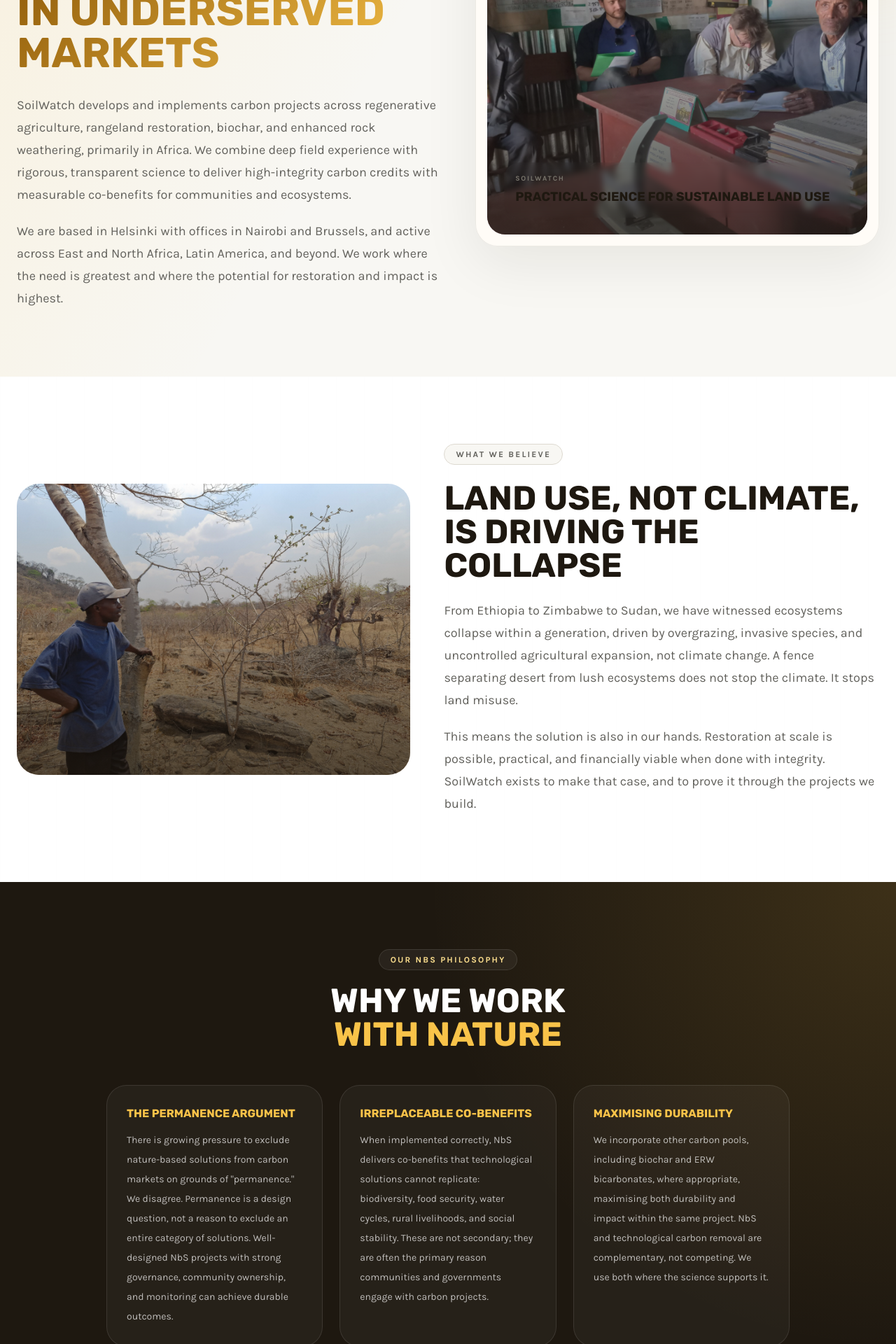
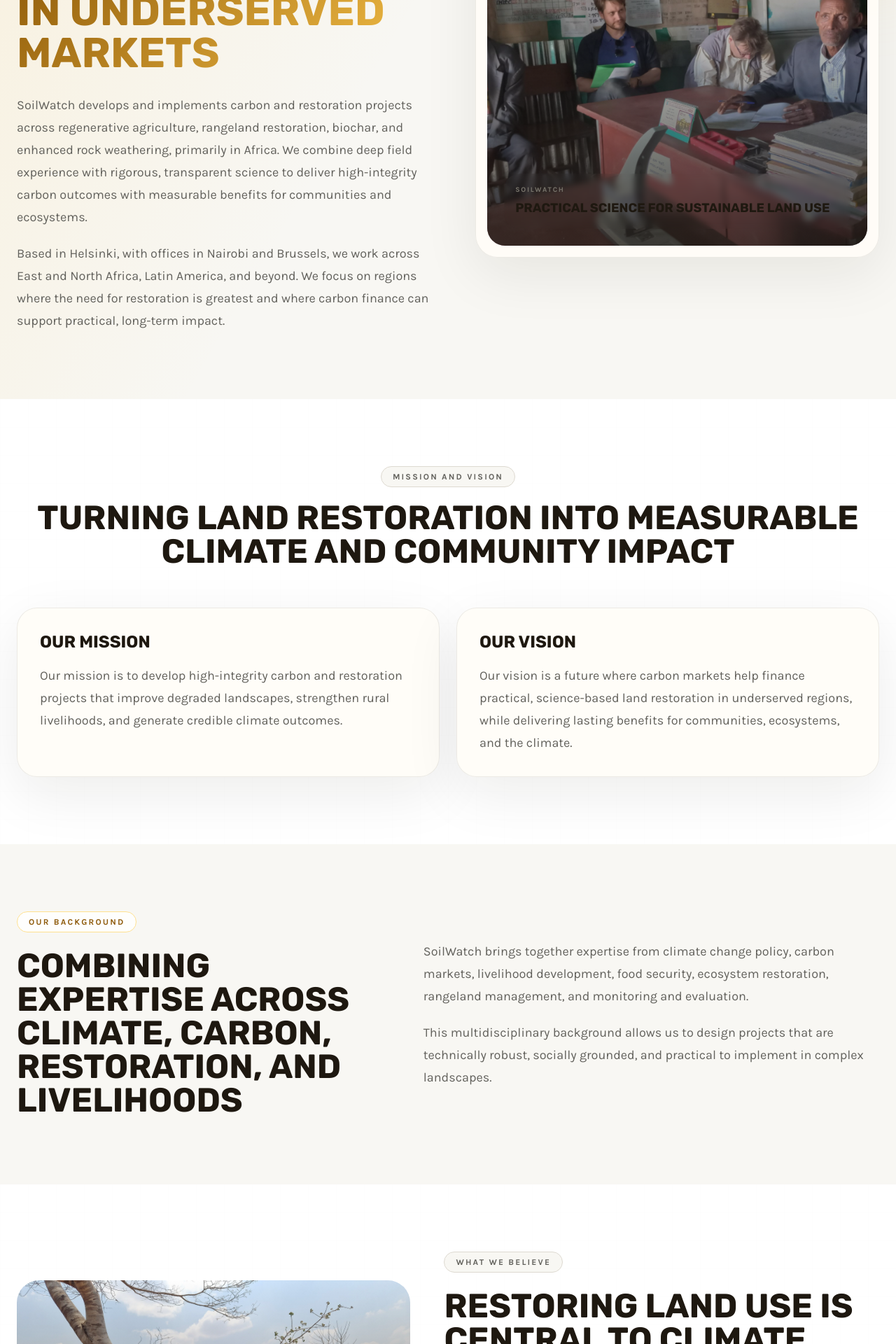
Before and after one commit to SoilWatch/soilwatch-website, a Next.js app: page /about in a window 1280 px wide. Shown: the part 380-2300 px from the top of the page at 70% size. Built offline with nearby package versions, Linux system fonts and the light colour scheme.

Commit message:
improving about page

```diff
--- a/src/app/about/page.tsx
+++ b/src/app/about/page.tsx
@@ -1,4 +1,5 @@
 'use client'
+
 import Navbar from '@/components/Navbar'
 import HowItWorks from '@/components/HowItWorks'
 import Image from 'next/image'
@@ -8,27 +9,27 @@ import { Beaker, BookOpen, HeartHandshake, ShieldCheck } from 'lucide-react'
 const values = [
   {
     icon: Beaker,
-    title: 'Scientific Rigor',
+    title: 'Scientific Rigour',
     description:
-      'We ground our work in defensible science and open methodologies. We don\'t use black-box models. We welcome scrutiny because rigour only gets better under examination.',
+      'We ground our work in defensible science, transparent methods, and evidence-based decision-making. We avoid black-box approaches and welcome scrutiny because robust work improves through examination.',
   },
   {
     icon: ShieldCheck,
-    title: 'Honest And Transparent Services',
+    title: 'Integrity And Transparency',
     description:
-      'We communicate clearly about methods, limitations, and results so partners can make decisions with confidence.',
+      'We communicate clearly about methods, assumptions, limitations, and results so partners can make informed decisions with confidence.',
   },
   {
     icon: HeartHandshake,
-    title: 'We Care For Your Business Just Like Ours',
+    title: 'Long-Term Partnership',
     description:
-      'We work as long-term collaborators, not distant vendors, and we take the outcomes of your project seriously.',
+      'We work as collaborators, not distant vendors. We take project outcomes seriously and support partners from design through implementation and monitoring.',
   },
   {
     icon: BookOpen,
-    title: 'Keep Learning And Adapting To New Technologies',
+    title: 'Learning And Adaptation',
     description:
-      'We continuously improve our approaches by combining field experience with evolving remote sensing, data, and analytical tools.',
+      'We continuously improve our approaches by combining field experience with evolving science, remote sensing, data systems, and analytical tools.',
   },
 ]
 
@@ -37,12 +38,13 @@ export default function AboutPage() {
 
   useEffect(() => {
     const observer = new IntersectionObserver(
-      (entries) => entries.forEach((entry) => {
-        if (entry.isIntersecting) {
-          entry.target.classList.remove('opacity-0')
-          entry.target.classList.add('animate-fade-up')
-        }
-      }),
+      (entries) =>
+        entries.forEach((entry) => {
+          if (entry.isIntersecting) {
+            entry.target.classList.remove('opacity-0')
+            entry.target.classList.add('animate-fade-up')
+          }
+        }),
       { threshold: 0.08 }
     )
 
@@ -57,25 +59,34 @@ export default function AboutPage() {
       <section className="section-shell overflow-hidden bg-soil-50 pb-24 pt-32">
         <div className="absolute inset-0 theme-lines opacity-75" />
         <div className="absolute right-[-6rem] top-10 h-72 w-72 rounded-full bg-earth-200/35 blur-3xl" />
+
         <div className="relative z-10 mx-auto max-w-7xl px-6">
           <div className="grid gap-12 lg:grid-cols-[1fr_0.95fr] lg:items-center">
             <div>
-              <div className="reveal opacity-0 inline-flex items-center gap-2 rounded-full border border-earth-200 bg-white/80 px-4 py-1.5 text-xs font-bold uppercase tracking-[0.18em] text-earth-700">
+              <div className="reveal inline-flex items-center gap-2 rounded-full border border-earth-200 bg-white/80 px-4 py-1.5 text-xs font-bold uppercase tracking-[0.18em] text-earth-700 opacity-0">
                 About Us
               </div>
-              <h1 className="reveal opacity-0 delay-100 mt-7 font-display text-5xl font-bold uppercase leading-[0.94] text-soil-900 md:text-6xl">
+
+              <h1 className="reveal mt-7 font-display text-5xl font-bold uppercase leading-[0.94] text-soil-900 opacity-0 delay-100 md:text-6xl">
                 Developers Of High-Integrity
                 <span className="gradient-text block">Carbon Projects In Underserved Markets</span>
               </h1>
-              <p className="reveal opacity-0 delay-200 mt-7 max-w-3xl text-lg leading-8 text-soil-600">
-                SoilWatch develops and implements carbon projects across regenerative agriculture, rangeland restoration, biochar, and enhanced rock weathering, primarily in Africa. We combine deep field experience with rigorous, transparent science to deliver high-integrity carbon credits with measurable co-benefits for communities and ecosystems.
+
+              <p className="reveal mt-7 max-w-3xl text-lg leading-8 text-soil-600 opacity-0 delay-200">
+                SoilWatch develops and implements carbon and restoration projects across regenerative agriculture,
+                rangeland restoration, biochar, and enhanced rock weathering, primarily in Africa. We combine deep
+                field experience with rigorous, transparent science to deliver high-integrity carbon outcomes with
+                measurable benefits for communities and ecosystems.
               </p>
-              <p className="reveal opacity-0 delay-300 mt-5 max-w-3xl text-lg leading-8 text-soil-600">
-                We are based in Helsinki with offices in Nairobi and Brussels, and active across East and North Africa, Latin America, and beyond. We work where the need is greatest and where the potential for restoration and impact is highest.
+
+              <p className="reveal mt-5 max-w-3xl text-lg leading-8 text-soil-600 opacity-0 delay-300">
+                Based in Helsinki, with offices in Nairobi and Brussels, we work across East and North Africa, Latin
+                America, and beyond. We focus on regions where the need for restoration is greatest and where carbon
+                finance can support practical, long-term impact.
               </p>
             </div>
 
-            <div className="reveal opacity-0 delay-200 soft-panel rounded-[2rem] p-4">
+            <div className="reveal soft-panel rounded-[2rem] p-4 opacity-0 delay-200">
               <div className="relative min-h-[30rem] overflow-hidden rounded-[1.6rem]">
                 <Image
                   src="/images/Discussing-issues-faced-by-farmers-with-the-head-of-a-farmers-cooperative-in-Gondar-Ethiopia.jpeg"
@@ -88,7 +99,9 @@ export default function AboutPage() {
                 <div className="absolute inset-0 bg-gradient-to-t from-soil-900/80 via-soil-900/12 to-transparent" />
                 <div className="absolute bottom-0 left-0 right-0 p-6">
                   <div className="rounded-[1.4rem] bg-white/88 p-4 backdrop-blur-sm">
-                    <div className="text-[10px] font-bold uppercase tracking-[0.18em] text-soil-500">SoilWatch</div>
+                    <div className="text-[10px] font-bold uppercase tracking-[0.18em] text-soil-500">
+                      SoilWatch
+                    </div>
                     <div className="mt-1 font-display text-lg font-bold uppercase text-soil-900">
                       Practical science for sustainable land use
                     </div>
@@ -102,6 +115,68 @@ export default function AboutPage() {
 
       <section className="section-shell overflow-hidden bg-white py-24">
         <div className="absolute inset-0 theme-grid opacity-[0.08]" />
+
+        <div className="relative z-10 mx-auto max-w-7xl px-6">
+          <div className="reveal mb-14 text-center opacity-0">
+            <div className="mb-5 inline-flex items-center gap-2 rounded-full border border-soil-200 bg-soil-50 px-4 py-1.5 text-xs font-bold uppercase tracking-[0.18em] text-soil-600">
+              Mission And Vision
+            </div>
+
+            <h2 className="font-display text-4xl font-bold uppercase text-soil-900 md:text-5xl">
+              Turning Land Restoration Into Measurable Climate And Community Impact
+            </h2>
+          </div>
+
+          <div className="grid gap-6 md:grid-cols-2">
+            <div className="reveal soft-panel rounded-[1.8rem] p-8 opacity-0">
+              <h3 className="mb-4 font-display text-2xl font-bold uppercase text-soil-900">Our Mission</h3>
+              <p className="text-lg leading-8 text-soil-600">
+                Our mission is to develop high-integrity carbon and restoration projects that improve degraded
+                landscapes, strengthen rural livelihoods, and generate credible climate outcomes.
+              </p>
+            </div>
+
+            <div className="reveal soft-panel rounded-[1.8rem] p-8 opacity-0 delay-100">
+              <h3 className="mb-4 font-display text-2xl font-bold uppercase text-soil-900">Our Vision</h3>
+              <p className="text-lg leading-8 text-soil-600">
+                Our vision is a future where carbon markets help finance practical, science-based land restoration in
+                underserved regions, while delivering lasting benefits for communities, ecosystems, and the climate.
+              </p>
+            </div>
+          </div>
+        </div>
+      </section>
+
+      <section className="section-shell overflow-hidden bg-soil-50 py-24">
+        <div className="relative z-10 mx-auto max-w-7xl px-6">
+          <div className="grid gap-12 lg:grid-cols-[0.9fr_1.1fr] lg:items-center">
+            <div>
+              <div className="reveal inline-flex items-center gap-2 rounded-full border border-earth-200 bg-white/80 px-4 py-1.5 text-xs font-bold uppercase tracking-[0.18em] text-earth-700 opacity-0">
+                Our Background
+              </div>
+
+              <h2 className="reveal mt-6 font-display text-4xl font-bold uppercase text-soil-900 opacity-0 delay-100 md:text-5xl">
+                Combining Expertise Across Climate, Carbon, Restoration, And Livelihoods
+              </h2>
+            </div>
+
+            <div className="reveal space-y-5 text-lg leading-8 text-soil-600 opacity-0 delay-200">
+              <p>
+                SoilWatch brings together expertise from climate change policy, carbon markets, livelihood development,
+                food security, ecosystem restoration, rangeland management, and monitoring and evaluation.
+              </p>
+              <p>
+                This multidisciplinary background allows us to design projects that are technically robust, socially
+                grounded, and practical to implement in complex landscapes.
+              </p>
+            </div>
+          </div>
+        </div>
+      </section>
+
+      <section className="section-shell overflow-hidden bg-white py-24">
+        <div className="absolute inset-0 theme-grid opacity-[0.08]" />
+
         <div className="relative z-10 mx-auto max-w-7xl px-6">
           <div className="grid gap-12 lg:grid-cols-[0.95fr_1.05fr] lg:items-center">
             <div className="reveal opacity-0">
@@ -118,18 +193,24 @@ export default function AboutPage() {
             </div>
 
             <div>
-              <div className="reveal opacity-0 inline-flex items-center gap-2 rounded-full border border-soil-200 bg-soil-50 px-4 py-1.5 text-xs font-bold uppercase tracking-[0.18em] text-soil-600">
+              <div className="reveal inline-flex items-center gap-2 rounded-full border border-soil-200 bg-soil-50 px-4 py-1.5 text-xs font-bold uppercase tracking-[0.18em] text-soil-600 opacity-0">
                 What We Believe
               </div>
-              <h2 className="reveal opacity-0 delay-100 mt-6 font-display text-4xl font-bold uppercase text-soil-900 md:text-5xl">
-                Land Use, Not Climate, Is Driving The Collapse
+
+              <h2 className="reveal mt-6 font-display text-4xl font-bold uppercase text-soil-900 opacity-0 delay-100 md:text-5xl">
+                Restoring Land Use Is Central To Climate Resilience
               </h2>
-              <div className="reveal opacity-0 delay-200 mt-6 space-y-5 text-lg leading-8 text-soil-600">
+
+              <div className="reveal mt-6 space-y-5 text-lg leading-8 text-soil-600 opacity-0 delay-200">
                 <p>
-                  From Ethiopia to Zimbabwe to Sudan, we have witnessed ecosystems collapse within a generation, driven by overgrazing, invasive species, and uncontrolled agricultural expansion, not climate change. A fence separating desert from lush ecosystems does not stop the climate. It stops land misuse.
+                  From Ethiopia to Zimbabwe to Sudan, we have seen how land degradation can transform ecosystems
+                  within a generation. Overgrazing, invasive species, and uncontrolled agricultural expansion can turn
+                  resilient landscapes into fragile ones.
                 </p>
                 <p>
-                  This means the solution is also in our hands. Restoration at scale is possible, practical, and financially viable when done with integrity. SoilWatch exists to make that case, and to prove it through the projects we build.
+                  This also means that solutions are within reach. Restoration at scale is possible, practical, and
+                  financially viable when projects are designed with scientific integrity, strong governance, and local
+                  ownership. SoilWatch exists to make that case and to prove it through the projects we build.
                 </p>
               </div>
             </div>
@@ -139,34 +220,51 @@ export default function AboutPage() {
 
       <section id="why-nature" className="section-shell overflow-hidden bg-soil-900 py-24">
         <div className="absolute inset-0 bg-[radial-gradient(circle_at_top_right,rgba(249,195,73,0.14),transparent_45%)]" />
+
         <div className="relative z-10 mx-auto max-w-5xl px-6">
-          <div className="reveal opacity-0 text-center mb-12">
-            <div className="inline-flex items-center gap-2 rounded-full border border-white/10 bg-white/5 px-4 py-1.5 text-xs font-bold uppercase tracking-[0.18em] text-earth-200 mb-5">
+          <div className="reveal mb-12 text-center opacity-0">
+            <div className="mb-5 inline-flex items-center gap-2 rounded-full border border-white/10 bg-white/5 px-4 py-1.5 text-xs font-bold uppercase tracking-[0.18em] text-earth-200">
               Our NbS Philosophy
             </div>
-            <h2 className="font-display text-4xl md:text-5xl font-bold uppercase text-white mb-4">
+
+            <h2 className="font-display text-4xl font-bold uppercase text-white md:text-5xl">
               Why We Work
               <span className="block text-earth-300">With Nature</span>
             </h2>
           </div>
 
-          <div className="reveal opacity-0 delay-100 grid gap-6 md:grid-cols-3">
+          <div className="reveal grid gap-6 opacity-0 delay-100 md:grid-cols-3">
             <div className="rounded-[1.8rem] border border-white/10 bg-white/[0.04] p-7">
-              <h3 className="font-display text-base font-bold uppercase text-earth-300 mb-3">The Permanence Argument</h3>
+              <h3 className="mb-3 font-display text-base font-bold uppercase text-earth-300">
+                The Permanence Argument
+              </h3>
               <p className="text-sm leading-7 text-white/70">
-                There is growing pressure to exclude nature-based solutions from carbon markets on grounds of &quot;permanence.&quot; We disagree. Permanence is a design question, not a reason to exclude an entire category of solutions. Well-designed NbS projects with strong governance, community ownership, and monitoring can achieve durable outcomes.
+                There is growing pressure to exclude nature-based solutions from carbon markets on grounds of
+                permanence. We disagree. Permanence is a design question, not a reason to exclude an entire category of
+                solutions. Well-designed NbS projects with strong governance, community ownership, and monitoring can
+                achieve durable outcomes.
               </p>
             </div>
+
             <div className="rounded-[1.8rem] border border-white/10 bg-white/[0.04] p-7">
-              <h3 className="font-display text-base font-bold uppercase text-earth-300 mb-3">Irreplaceable Co-Benefits</h3>
+              <h3 className="mb-3 font-display text-base font-bold uppercase text-earth-300">
+                Irreplaceable Co-Benefits
+              </h3>
               <p className="text-sm leading-7 text-white/70">
-                When implemented correctly, NbS delivers co-benefits that technological solutions cannot replicate: biodiversity, food security, water cycles, rural livelihoods, and social stability. These are not secondary; they are often the primary reason communities and governments engage with carbon projects.
+                When implemented correctly, NbS delivers co-benefits that technological solutions cannot replicate:
+                biodiversity, food security, water cycles, rural livelihoods, and social stability. These are not
+                secondary; they are often the primary reason communities and governments engage with carbon projects.
               </p>
             </div>
+
             <div className="rounded-[1.8rem] border border-white/10 bg-white/[0.04] p-7">
-              <h3 className="font-display text-base font-bold uppercase text-earth-300 mb-3">Maximising Durability</h3>
+              <h3 className="mb-3 font-display text-base font-bold uppercase text-earth-300">
+                Maximising Durability
+              </h3>
               <p className="text-sm leading-7 text-white/70">
-                We incorporate other carbon pools, including biochar and ERW bicarbonates, where appropriate, maximising both durability and impact within the same project. NbS and technological carbon removal are complementary, not competing. We use both where the science supports it.
+                We incorporate other carbon pools, including biochar and enhanced rock weathering bicarbonates, where
+                appropriate, maximising both durability and impact within the same project. NbS and technological carbon
+                removal are complementary, not competing. We use both where the science supports it.
               </p>
             </div>
           </div>
@@ -175,33 +273,36 @@ export default function AboutPage() {
 
       <section className="bg-soil-50 py-24">
         <div className="mx-auto max-w-7xl px-6">
-          <div className="reveal opacity-0 text-center mb-14">
-            <div className="inline-flex items-center gap-2 rounded-full border border-earth-200 bg-white/80 px-4 py-1.5 text-xs font-bold uppercase tracking-[0.18em] text-earth-700 mb-5">
+          <div className="reveal mb-14 text-center opacity-0">
+            <div className="mb-5 inline-flex items-center gap-2 rounded-full border border-earth-200 bg-white/80 px-4 py-1.5 text-xs font-bold uppercase tracking-[0.18em] text-earth-700">
               Our Core Values
             </div>
-            <h2 className="font-display text-4xl font-bold uppercase text-soil-900 mb-4">
+
+            <h2 className="mb-4 font-display text-4xl font-bold uppercase text-soil-900">
               Principles Behind The Work
             </h2>
+
             <p className="mx-auto max-w-3xl text-lg leading-8 text-soil-600">
-              These values shape how we work with partners, communities, and projects across restoration, carbon, and sustainable land use systems.
+              These values shape how we work with partners, communities, and projects across restoration, carbon, and
+              sustainable land use systems.
             </p>
           </div>
 
           <div className="grid gap-6 md:grid-cols-2 lg:grid-cols-4">
             {values.map((value, i) => {
               const Icon = value.icon
+
               return (
                 <article
                   key={value.title}
-                  className="reveal opacity-0 service-card soft-panel rounded-[1.8rem] p-6"
+                  className="reveal service-card soft-panel rounded-[1.8rem] p-6 opacity-0"
                   style={{ animationDelay: `${i * 0.1}s` }}
                 >
                   <div className="mb-5 flex h-11 w-11 items-center justify-center rounded-2xl bg-earth-100">
                     <Icon size={18} className="text-earth-700" />
                   </div>
-                  <h3 className="font-display text-lg font-bold uppercase text-soil-900 mb-3">
-                    {value.title}
-                  </h3>
+
+                  <h3 className="mb-3 font-display text-lg font-bold uppercase text-soil-900">{value.title}</h3>
                   <p className="text-sm leading-6 text-soil-600">{value.description}</p>
                 </article>
               )
```
